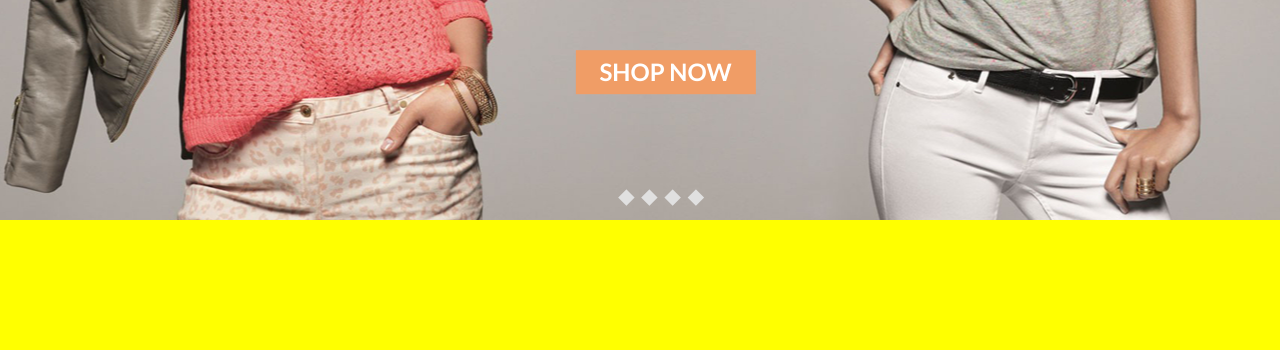
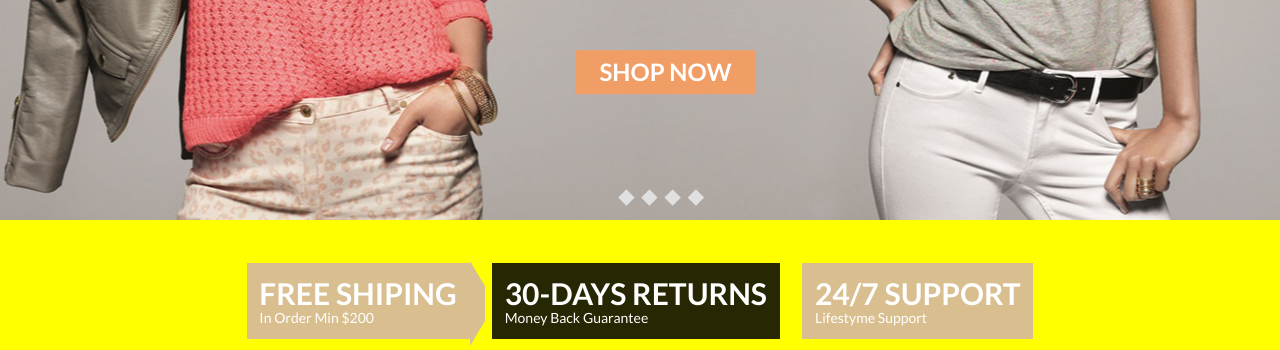
Before and after one commit to Vlad-Konovalchuk/Sophia-WA, a website built with webpack: page src/index/index.html in a window 1280 px wide. Shown: the part 638-988 px from the top of the page. Before the commit the page ends 858 px from the top, so only its background shows below. Built offline with nearby package versions, Linux system fonts and the light colour scheme.

Commit message:
Suppor Section

```diff
--- a/src/common/styles/_variables.scss
+++ b/src/common/styles/_variables.scss
@@ -2,22 +2,30 @@
 $white: #ffffff;
 $black: rgba(4, 4, 4, 0.86);
 $grey: rgb(203, 203, 203);
-//---------------------------Test variables---11px;------------------
+//---------------------------Test variables---------------------
 $navtop-font-size:0.6875rem;
 $navtop-font-color: #393939;
 $navtop-bg-color: #f2f2f2;
 // -------------------------Test variables ENDS--------------------
-//--------------------------headerTitile variables----12px-------------
+//--------------------------headerTitile variables-----------------
 $site-title-ff:"KrinkesDecor";
 $dropdown-padding: 0.5rem;
 $dropdown-fontsize:0.75rem;
 $header-title-nav-font-color: #000000;
 $header-title-nav-font-size: 1rem;
 //-----------------------headerTitile variables ends-------------------
-//----------------24px-------Top Banner-------------------------------
+//-----------------------Top Banner-------------------------------
 $top-banner-content: 19px 59px  20px  31px;
 $top-banner-content-ff:"Lato Bold",Arial,sans-serif;
 $btn-font-size: 1.5rem;
 $btn-color-bg:#f09d66;
 $btn-ff:"Lato Bold",Arial,sans-serif;
 $slider-control-color: #e0e0e0;
+//-----------------------Top Banner Ends-------------------------------
+//-----------------------Support Section----------------------------------
+$bg-color-1:#d9bf8f;
+$support-content-color:$white;
+$support-title-ff:"Lato Bold",Arial,sans-serif;
+$support-title-fsz:1.875rem;
+$support-text-ff:"Lato Regular",Arial,sans-serif;
+$support-text-fsz:0.875rem;
--- a/src/index/index.html
+++ b/src/index/index.html
@@ -120,6 +120,35 @@
                 <div class="slider-control">⬥</div>
             </div>
         </section>
+        <section class="support">
+            <div class="support__shipping">
+                <div class="shipping__image">
+
+                </div>
+                <div class="shipping__content">
+                    <span class="support_title">free shiping </span>
+                    <span class="support_text">in order min $200</span>
+                </div>
+            </div>
+            <div class="support__returns">
+                <div class="returns__image">
+
+                </div>
+                <div class="returns__content">
+                    <span class="support_title">30-days returns</span>
+                    <span class="support_text">money back  guarantee</span>
+                </div>
+            </div>
+            <div class="support__supporting">
+                <div class="supporting__image">
+
+                </div>
+                <div class="supporting__content">
+                    <span class="support_title">24/7 support</span>
+                    <span class="support_text">lifestyme support</span>
+                </div>
+            </div>
+        </section>
     </div>
 </body>
 </html>
--- a/src/index/index.scss
+++ b/src/index/index.scss
@@ -6,3 +6,4 @@
 @import './styles/test';
 @import './styles/headerTitle';
 @import './styles/top-banner';
+@import './styles/support';
--- /dev/null
+++ b/src/index/styles/support.scss
@@ -0,0 +1,72 @@
+.support{
+  color: $support-content-color;
+  display: flex;
+  justify-content: center;
+  align-items: center;
+  margin: 2rem 0;
+  &_title{
+    font-size: $support-title-fsz;
+    font-family: $support-title-ff;
+    display: block;
+    text-transform: uppercase;
+  }&_text{
+    font-size: $support-text-fsz;
+    font-family: $support-text-ff;
+    display: block;
+    text-transform: capitalize;
+
+     }
+  &>*{
+    background-color:$bg-color-1;
+    padding: 0.8rem;
+    margin: 0.7rem;
+    position: relative;
+  }
+  &__returns{
+    background-color: $black;
+    position: relative;
+    //z-index: 1;
+  }
+  //.support__shipping{
+  //
+  //}
+  .support__shipping:after{
+    //content: "";
+    //height: 60px;
+    //width: 60px;
+    //position: absolute;
+    //background-color: $white;
+    ////border: 1px solid $bg-color-1;
+    //border-top: 1px solid $bg-color-1;
+    //border-bottom: 1px solid $bg-color-1;
+    //right: -15%;
+    //top: -25px;
+    //transform: rotate(140deg);
+    //z-index: 5;
+    content: "";
+    height: 35px;
+    width: 0;
+    position: absolute;
+    right: -15.5px;
+    top: -3%;
+    border-top: 25px solid transparent;
+    border-bottom: 25px solid transparent;
+    border-left: 15px solid $bg-color-1;
+    //border-right: 15px solid $bg-color-1;
+    //z-index: 2;
+
+  }.support__shipping:before{
+    //content: "";
+    //height: 60px;
+    //width: 60px;
+    //position: absolute;
+    //background-color: $white;
+    //border: 1px solid $bg-color-1;
+    //right: -17%;
+    //bottom:-32px;
+    //transform: rotate(-40deg);
+    //z-index: 5;
+
+  }
+
+}
--- a/src/index/styles/top-banner.scss
+++ b/src/index/styles/top-banner.scss
@@ -1,3 +1,4 @@
+//------------------------Position of Top Banner Section--------------------
 .top-banner{
   width: 100%;
   height: auto;
@@ -79,13 +80,14 @@
     border: none;
     text-transform: uppercase;
     font-family: $btn-ff;
+    transition:all 1s linear;
+    &:hover{
+      background:linear-gradient(to bottom right, #F09D66, rgba(202, 135, 79, 0.62));
+    }
 
   }
   .btn_link{
     color: $white;
-    &:hover{
-     background-color:linear-gradient(to top right, #ee82ee, #ff0000);
-    }
   }
 }
 
```
